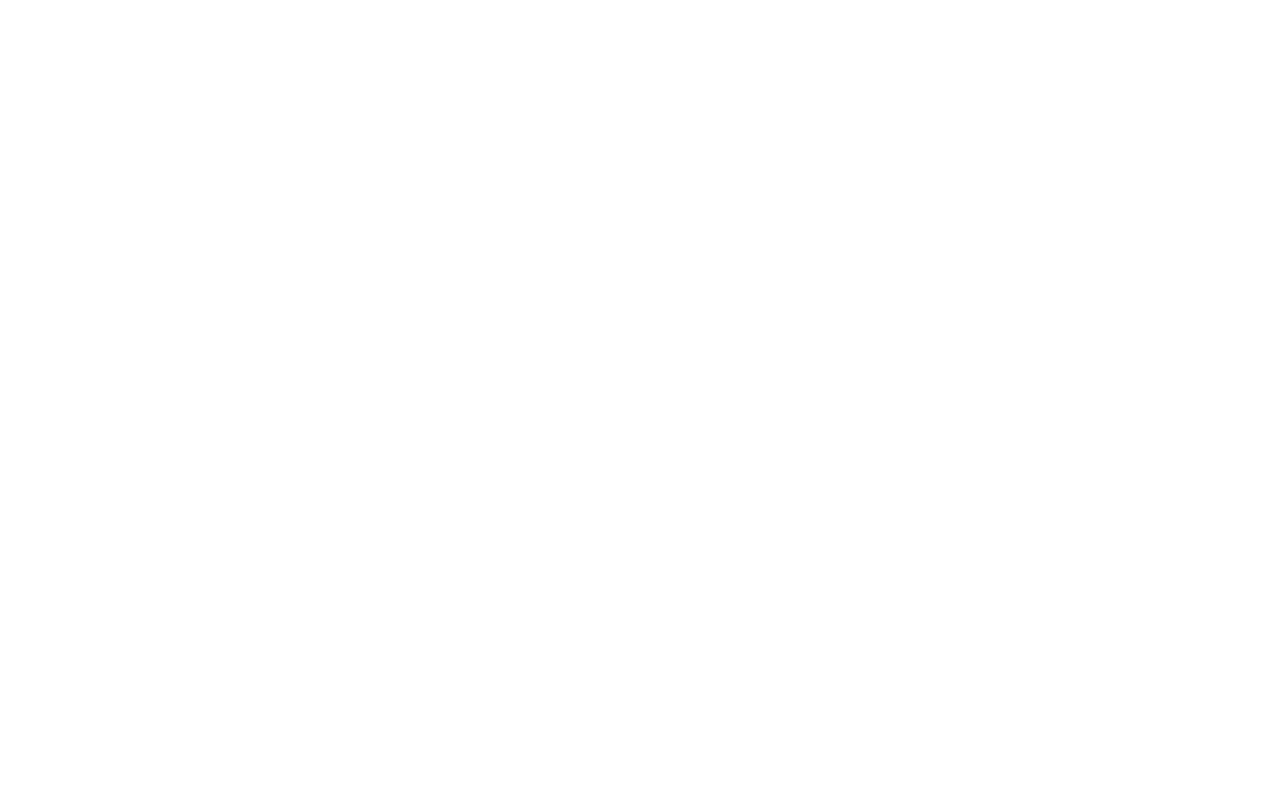
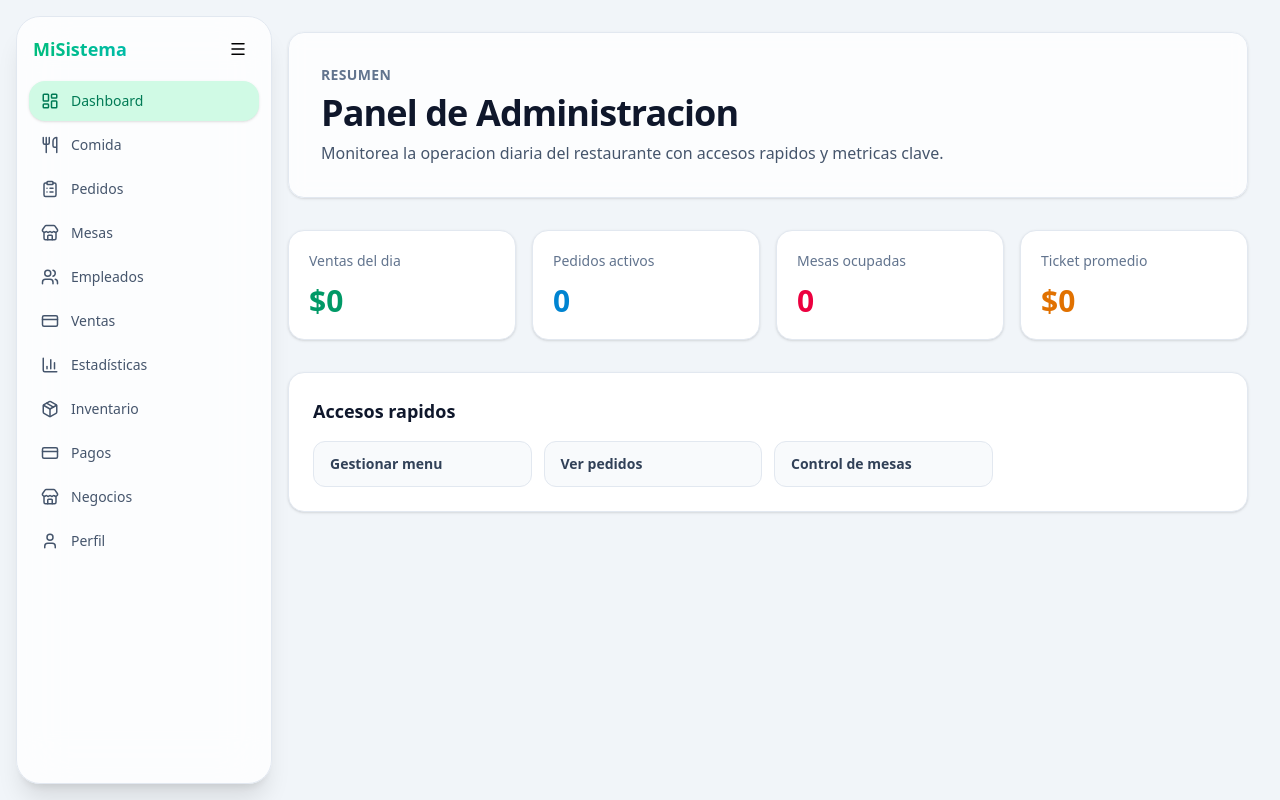
Before and after one commit to AngeL036/ideas, a React (Vite) app: page / in a window 1280 px wide. Built offline with nearby package versions, Linux system fonts and the light colour scheme; no server answers; sample sign-in values are in the browser's storage.

Commit message:
mejoramos la interfaz

```diff
--- a/package.json
+++ b/package.json
@@ -12,6 +12,7 @@
   "dependencies": {
     "@tailwindcss/vite": "^4.1.18",
     "axios": "^1.13.4",
+    "lucide-react": "^0.576.0",
     "react": "^19.2.0",
     "react-dom": "^19.2.0",
     "react-hook-form": "^7.71.1",
--- a/src/App.jsx
+++ b/src/App.jsx
@@ -8,7 +8,7 @@ function App() {
     <BrowserRouter basename='/restaurante/'>
     */}
   return (
-    <BrowserRouter basename='/restaurante/'>
+    <BrowserRouter>
       <AppRoutes />
     </BrowserRouter>
   )
--- a/src/components/Layout.tsx
+++ b/src/components/Layout.tsx
@@ -1,12 +1,45 @@
+import { useState } from "react";
 import Sidebar from "./Sidebar";
+import { Menu } from "lucide-react";
 
 export default function Layout({ children }: { children: React.ReactNode }) {
+  const [collapsed, setCollapsed] = useState(false);
+  const [mobileOpen, setMobileOpen] = useState(false);
+
   return (
     <div className="min-h-screen bg-slate-100">
+      {/* Fondo decorativo */}
       <div className="pointer-events-none fixed inset-0 -z-10 bg-[radial-gradient(circle_at_top_right,_rgba(16,185,129,0.14),_transparent_45%),radial-gradient(circle_at_20%_20%,_rgba(249,115,22,0.14),_transparent_35%)]" />
-      <Sidebar />
 
-      <main className="ml-64 min-h-screen flex-1 p-6 md:p-8">
+      {/* Sidebar */}
+      <Sidebar
+        collapsed={collapsed}
+        setCollapsed={setCollapsed}
+        mobileOpen={mobileOpen}
+        setMobileOpen={setMobileOpen}
+      />
+
+      {/* Topbar móvil */}
+      <header className="lg:hidden flex items-center h-16 px-4 bg-white border-b shadow-sm">
+        <button
+          onClick={() => setMobileOpen(true)}
+          className="p-2 rounded hover:bg-slate-100"
+        >
+          <Menu size={20} />
+        </button>
+
+        <span className="ml-4 font-semibold text-slate-700">
+          MiSistema
+        </span>
+      </header>
+
+      {/* Main */}
+      <main
+        className={`
+          min-h-screen flex-1 p-6 md:p-8 transition-all duration-300
+          ${collapsed ? "lg:ml-20" : "lg:ml-64"}
+        `}
+      >
         {children}
       </main>
     </div>
--- a/src/components/Sidebar.tsx
+++ b/src/components/Sidebar.tsx
@@ -1,74 +1,123 @@
-import { Link, useLocation, useNavigate } from "react-router-dom";
-import { FaHome, FaUtensils, FaClipboardList, FaChair, FaSignOutAlt, FaUser, FaStore } from "react-icons/fa";
+import { Dispatch, SetStateAction } from "react";
+import { NavLink } from "react-router-dom";
+import {
+  LayoutDashboard,
+  Utensils,
+  ClipboardList,
+  Store,
+  Users,
+  BarChart3,
+  CreditCard,
+  Package,
+  User,
+  Menu,
+  X,
+} from "lucide-react";
 
+interface SidebarProps {
+  collapsed: boolean;
+  setCollapsed: Dispatch<SetStateAction<boolean>>;
+  mobileOpen: boolean;
+  setMobileOpen: Dispatch<SetStateAction<boolean>>;
+}
 
-export default function Sidebar() {
-  const location = useLocation();
-  const navigate = useNavigate();
-  let user: { email?: string } = {};
-  try {
-    user = JSON.parse(localStorage.getItem("user") || "{}");
-  } catch {
-    user = {};
-  }
-  const userLabel = user.email || "Usuario";
+export default function Sidebar({
+  collapsed,
+  setCollapsed,
+  mobileOpen,
+  setMobileOpen,
+}: SidebarProps) {
+  return (
+    <>
+      {/* Overlay móvil */}
+      {mobileOpen && (
+        <div
+          onClick={() => setMobileOpen(false)}
+          className="fixed inset-0 z-40 bg-black/30 backdrop-blur-sm lg:hidden"
+        />
+      )}
 
-  const menu = [
-    { name: "Dashboard", path: "/", icon: <FaHome /> },
-    { name: "Menu", path: "/comida", icon: <FaUtensils /> },
-    { name: "Ordenes", path: "/pedidos", icon: <FaClipboardList /> },
-    { name: "Mesas", path: "/mesas", icon: <FaChair /> },
-    { name: "Empleados", path: "/empleados", icon: <FaUser />},
-    { name: "Negocios", path: "/negocios", icon:<FaStore />},
-  ];
-  const cerrarSesion = () => {
-    localStorage.removeItem("token");
-    localStorage.removeItem("user");
-    navigate("/login", { replace: true });
-  };
+      <aside
+        className={`
+          fixed top-4 left-4 z-50 h-[calc(100vh-2rem)]
+          bg-white/80 backdrop-blur-xl
+          border border-slate-200
+          shadow-xl
+          rounded-3xl
+          transition-all duration-300
+          ${collapsed ? "w-20" : "w-64"}
+          ${mobileOpen ? "translate-x-0" : "-translate-x-full"}
+          lg:translate-x-0
+        `}
+      >
+        {/* Header */}
+        <div className="flex items-center justify-between px-4 h-16">
+          {!collapsed && (
+            <span className="text-lg font-bold bg-gradient-to-r from-emerald-500 to-teal-500 bg-clip-text text-transparent">
+              MiSistema
+            </span>
+          )}
 
-  return (
-    <aside className="fixed left-0 top-0 h-screen w-64 border-r border-slate-200/70 bg-white/90 text-slate-900 backdrop-blur">
-      <div className="flex h-full flex-col">
-        <div className="px-6 py-6">
-          <h1 className="text-xl font-black tracking-tight text-slate-900">RestaurantOS</h1>
-          <p className="mt-1 text-xs font-medium text-slate-500">Panel de control</p>
+          <button
+            onClick={() => setCollapsed(!collapsed)}
+            className="hidden lg:flex p-2 rounded-xl hover:bg-slate-100 transition"
+          >
+            <Menu size={18} />
+          </button>
+
+          <button
+            onClick={() => setMobileOpen(false)}
+            className="lg:hidden p-2 rounded-xl hover:bg-slate-100"
+          >
+            <X size={18} />
+          </button>
         </div>
 
-        <nav className="flex-1 space-y-2 px-3">
-          {menu.map((item) => {
-            const active = location.pathname === item.path;
-
-            return (
-              <Link
-                key={item.path}
-                to={item.path}
-                className={`flex items-center gap-3 rounded-xl px-4 py-3 text-sm font-semibold transition-all
-                ${
-                  active
-                    ? "bg-slate-900 text-white shadow-sm"
-                    : "text-slate-600 hover:bg-slate-100 hover:text-slate-900"
-                }`}
-              >
-                <span className="text-base">{item.icon}</span>
-                <span>{item.name}</span>
-              </Link>
-            );
-          })}
+        {/* Navigation */}
+        <nav className="px-3 pb-6 space-y-1 text-sm">
+          <SidebarLink to="/" icon={<LayoutDashboard size={18} />} label="Dashboard" collapsed={collapsed} />
+          <SidebarLink to="/comida" icon={<Utensils size={18} />} label="Comida" collapsed={collapsed} />
+          <SidebarLink to="/pedidos" icon={<ClipboardList size={18} />} label="Pedidos" collapsed={collapsed} />
+          <SidebarLink to="/mesas" icon={<Store size={18} />} label="Mesas" collapsed={collapsed} />
+          <SidebarLink to="/empleados" icon={<Users size={18} />} label="Empleados" collapsed={collapsed} />
+          <SidebarLink to="/ventas" icon={<CreditCard size={18} />} label="Ventas" collapsed={collapsed} />
+          <SidebarLink to="/estadisticas" icon={<BarChart3 size={18} />} label="Estadísticas" collapsed={collapsed} />
+          <SidebarLink to="/inventario" icon={<Package size={18} />} label="Inventario" collapsed={collapsed} />
+          <SidebarLink to="/pagos" icon={<CreditCard size={18} />} label="Pagos" collapsed={collapsed} />
+          <SidebarLink to="/negocios" icon={<Store size={18} />} label="Negocios" collapsed={collapsed} />
+          <SidebarLink to="/perfil" icon={<User size={18} />} label="Perfil" collapsed={collapsed} />
         </nav>
-
-        <div className="m-3 rounded-xl border border-slate-200 bg-slate-50 p-4">
-          <p className="text-xs font-medium uppercase tracking-wide text-slate-500">Usuario</p>
-          <p className="mt-1 truncate text-sm font-semibold text-slate-800">{userLabel}</p>
-          <button
-            onClick={cerrarSesion}
-            className="mt-3 inline-flex w-full items-center justify-center gap-2 rounded-xl border border-rose-200 bg-rose-50 px-3 py-2 text-sm font-semibold text-rose-700 transition hover:bg-rose-100 hover:text-rose-800 focus:outline-none focus-visible:ring-2 focus-visible:ring-rose-300"
-          >
-            <FaSignOutAlt className="text-sm" />
-            <span>Cerrar sesion</span>
-          </button>
-        </div>
-      </div>
-    </aside>
+      </aside>
+    </>
   );
 }
+
+interface SidebarLinkProps {
+  to: string;
+  icon: React.ReactNode;
+  label: string;
+  collapsed: boolean;
+}
+
+function SidebarLink({ to, icon, label, collapsed }: SidebarLinkProps) {
+  return (
+    <NavLink
+      to={to}
+      end
+      className={({ isActive }) =>
+        `
+        flex items-center gap-3 px-3 py-2.5 rounded-2xl
+        transition-all duration-200
+        ${
+          isActive
+            ? "bg-emerald-100 text-emerald-700 shadow-sm"
+            : "text-slate-600 hover:bg-slate-100"
+        }
+      `
+      }
+    >
+      {icon}
+      {!collapsed && <span className="font-medium">{label}</span>}
+    </NavLink>
+  );
+}
--- a/src/layaouts/PrivateLayout.tsx
+++ b/src/layaouts/PrivateLayout.tsx
@@ -2,20 +2,21 @@ import { Navigate, Outlet, useNavigate } from "react-router-dom";
 import Sidebar from "../components/Sidebar";
 import { useEffect, useState } from "react";
 import { obtenerMisNegocios } from "../api/negocio.api";
+import { Menu } from "lucide-react";
 
 export default function PrivateLayout() {
   const token = localStorage.getItem("token");
+  const navigate = useNavigate();
 
-  const navigate = useNavigate();
   const [checking, setChecking] = useState(true);
+  const [collapsed, setCollapsed] = useState(false);
+  const [mobileOpen, setMobileOpen] = useState(false);
 
   if (!token) {
     return <Navigate to="/login" replace />;
   }
 
   useEffect(() => {
-    // only owners can create/have businesses
-    // get user from localStorage to check role
     const userStr = localStorage.getItem("user");
     let userRole = "";
 
@@ -28,7 +29,6 @@ export default function PrivateLayout() {
 
     const isOwner = userRole === "owner";
 
-    // if owner, verify they have at least one business
     if (isOwner) {
       async function checkNegocios() {
         try {
@@ -44,21 +44,44 @@ export default function PrivateLayout() {
       }
       checkNegocios();
     } else {
-      // non-owners can access the app normally, just no business management
       setChecking(false);
     }
   }, [navigate]);
 
-  if (checking) {
-    // optionally show nothing or a loader while we check
-    return null;
-  }
+  if (checking) return null;
 
   return (
     <div className="min-h-screen bg-slate-100">
+      {/* Background decorativo */}
       <div className="pointer-events-none fixed inset-0 -z-10 bg-[radial-gradient(circle_at_top_right,_rgba(16,185,129,0.14),_transparent_45%),radial-gradient(circle_at_20%_20%,_rgba(249,115,22,0.14),_transparent_35%)]" />
-      <Sidebar />
-      <main className="ml-64 min-h-screen p-6 md:p-8">
+
+      <Sidebar
+        collapsed={collapsed}
+        setCollapsed={setCollapsed}
+        mobileOpen={mobileOpen}
+        setMobileOpen={setMobileOpen}
+      />
+
+      {/* Topbar móvil */}
+      <header className="lg:hidden flex items-center h-16 px-4 bg-white border-b shadow-sm">
+        <button
+          onClick={() => setMobileOpen(true)}
+          className="p-2 rounded hover:bg-slate-100"
+        >
+          <Menu size={20} />
+        </button>
+        <span className="ml-4 font-semibold text-slate-700">
+          MiSistema
+        </span>
+      </header>
+
+      {/* Main */}
+      <main
+        className={`
+          min-h-screen p-6 md:p-8 transition-all
+          ${collapsed ? "lg:ml-20" : "lg:ml-64"}
+        `}
+      >
         <Outlet />
       </main>
     </div>
--- a/src/pages/Dashboard.tsx
+++ b/src/pages/Dashboard.tsx
@@ -9,7 +9,7 @@ const access = [
   { label: "Gestionar menu", path: "/comida" },
   { label: "Ver pedidos", path: "/pedidos" },
   { label: "Control de mesas", path: "/mesas" },
-  { label: "Carrito", path: "/carrito" },
+
 ];
 
 export default function Dashboard() {
--- /dev/null
+++ b/src/pages/inventario/InventarioIndex.tsx
@@ -0,0 +1,7 @@
+export default function(){
+    return (
+        <div>
+            <h1>Inventario</h1>
+        </div>
+    )
+}
--- a/src/routes/AppRoutes.tsx
+++ b/src/routes/AppRoutes.tsx
@@ -27,6 +27,7 @@ import { ProtectedRoute } from '../components/ProtectedRoute'
 import VerificacionExitosa from '../pages/auth/VerificacionExitosa'
 import VerificacionError from '../pages/auth/VerificacionError'
 import TestRoleProtection from '../pages/TestRoleProtection'
+import InventarioIndex from '../pages/inventario/InventarioIndex'
 
 export default function AppRoutes(){
     return(
@@ -82,7 +83,8 @@ export default function AppRoutes(){
                 <Route path='/negocios' element={<ProtectedRoute allowedRoles={['owner']}><NegocioIndex /></ProtectedRoute>} />
                 <Route path='/negocio/nuevo' element={<ProtectedRoute allowedRoles={['owner']}><AgregarNegocio/></ProtectedRoute>} />
                 <Route path='/negocio/:id/editar' element={<ProtectedRoute allowedRoles={['owner']}><EditarNegocio /></ProtectedRoute>} />
-
+                {/*Inventario - solo Admin y Owner */}
+                <Route path='/inventario' element={<ProtectedRoute allowedRoles={['admin', 'owner']} ><InventarioIndex /></ProtectedRoute>} />
                 {/* Pagos - Solo Admin y Owner */}
                 <Route path='/pagos' element={<ProtectedRoute allowedRoles={['admin', 'owner']}><IndexPagos /></ProtectedRoute>} />
             </Route>
--- a/vite.config.js
+++ b/vite.config.js
@@ -5,7 +5,7 @@ import tailwindcss from '@tailwindcss/vite'
 // https://vite.dev/config/
 export default defineConfig({
   // if you plan to deploy the app under /restaurante, set the base
-  base: '/restaurante/',  // Descomenta esto solo para producción
+  //base: '/restaurante/',  // Descomenta esto solo para producción
   plugins: [react(),
     tailwindcss()
   ],
```
Also changed, not shown: src/api/api.tsx (+3 -4 lines), 1 other file (tests, documents, lock files or other folders).
